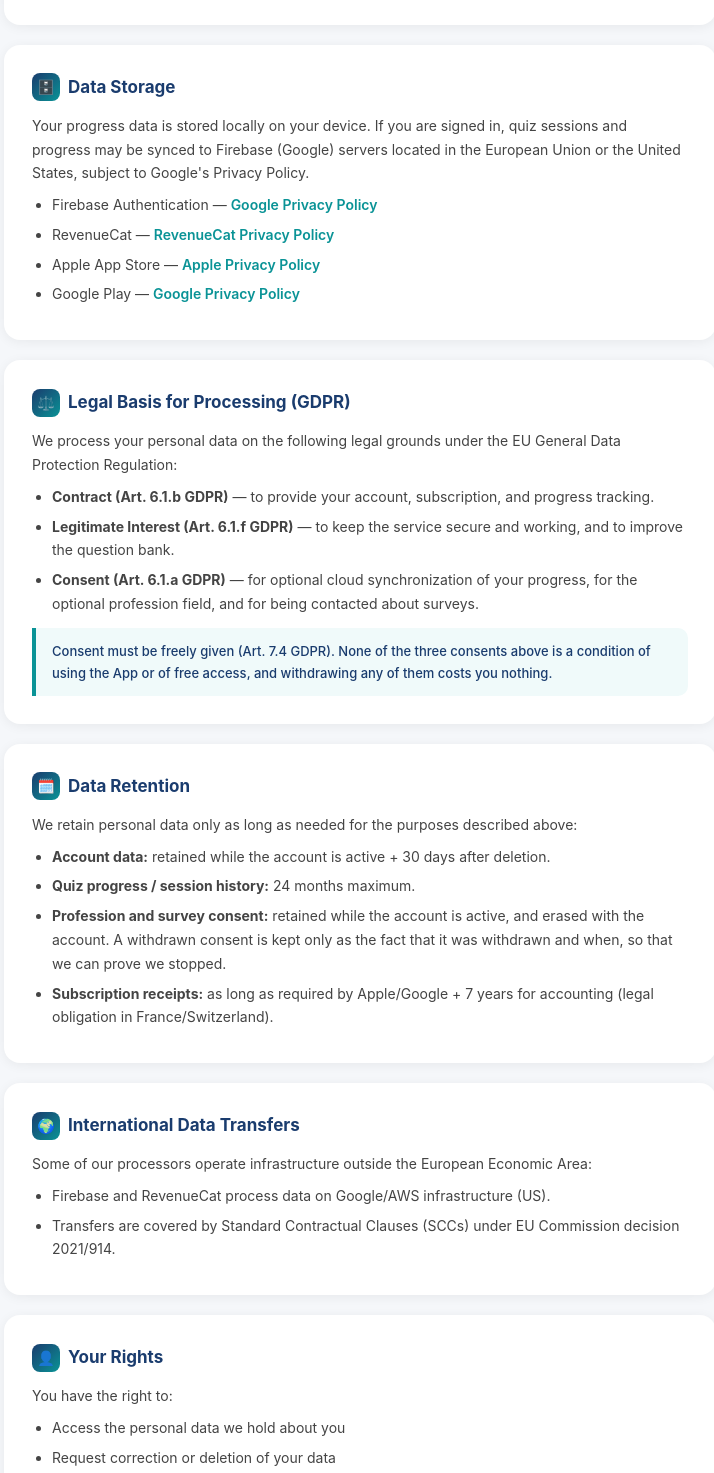
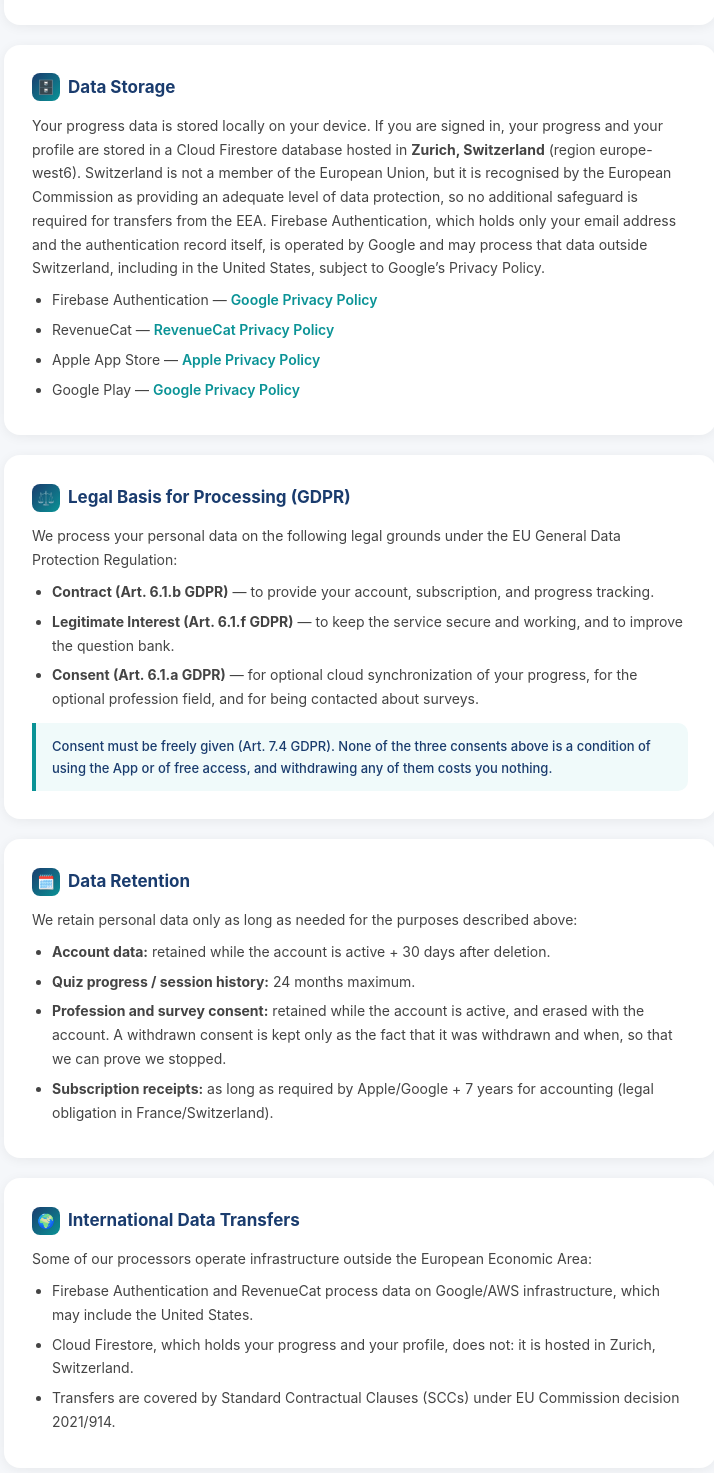
Before and after one commit to makiawf968/perfusion-mastery-privacy, a plain HTML site: page index.html in a window 1280 px wide. Shown: the part 1664-3137 px from the top of the page, without its empty margins (280-994 px from the left). Drawn offline with Linux system fonts and the light colour scheme.

Commit message:
Add files via upload

```diff
--- a/index.html
+++ b/index.html
@@ -144,7 +144,7 @@
 
   <section>
     <h2><span class="icon">🗄️</span> Data Storage</h2>
-    <p>Your progress data is stored locally on your device. If you are signed in, quiz sessions and progress may be synced to Firebase (Google) servers located in the European Union or the United States, subject to Google's Privacy Policy.</p>
+    <p>Your progress data is stored locally on your device. If you are signed in, your progress and your profile are stored in a Cloud Firestore database hosted in <strong>Zurich, Switzerland</strong> (region europe-west6). Switzerland is not a member of the European Union, but it is recognised by the European Commission as providing an adequate level of data protection, so no additional safeguard is required for transfers from the EEA. Firebase Authentication, which holds only your email address and the authentication record itself, is operated by Google and may process that data outside Switzerland, including in the United States, subject to Google’s Privacy Policy.</p>
     <ul>
       <li>Firebase Authentication — <a href="https://firebase.google.com/support/privacy" target="_blank">Google Privacy Policy</a></li>
       <li>RevenueCat — <a href="https://www.revenuecat.com/privacy" target="_blank">RevenueCat Privacy Policy</a></li>
@@ -181,7 +181,8 @@
     <h2><span class="icon">🌍</span> International Data Transfers</h2>
     <p>Some of our processors operate infrastructure outside the European Economic Area:</p>
     <ul>
-      <li>Firebase and RevenueCat process data on Google/AWS infrastructure (US).</li>
+      <li>Firebase Authentication and RevenueCat process data on Google/AWS infrastructure, which may include the United States.</li>
+      <li>Cloud Firestore, which holds your progress and your profile, does not: it is hosted in Zurich, Switzerland.</li>
       <li>Transfers are covered by Standard Contractual Clauses (SCCs) under EU Commission decision 2021/914.</li>
     </ul>
   </section>
```
